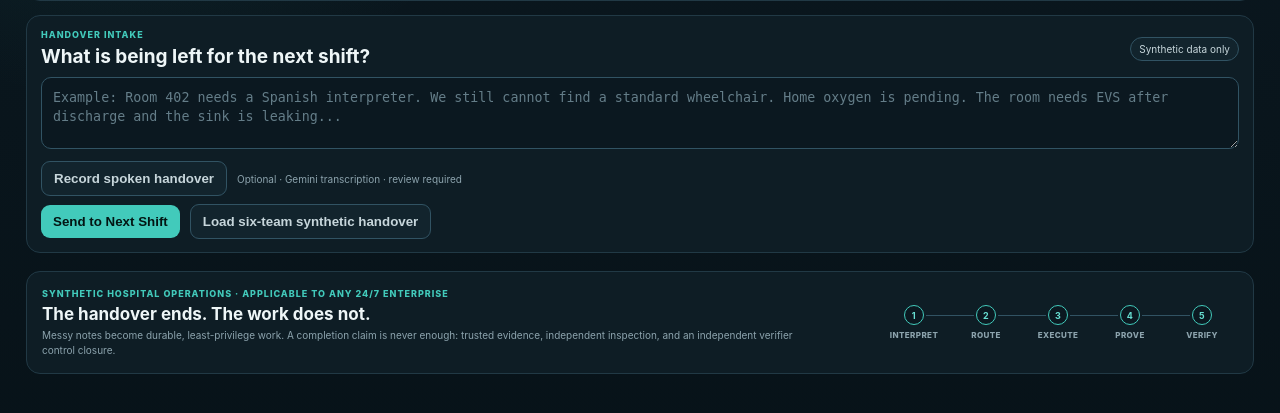
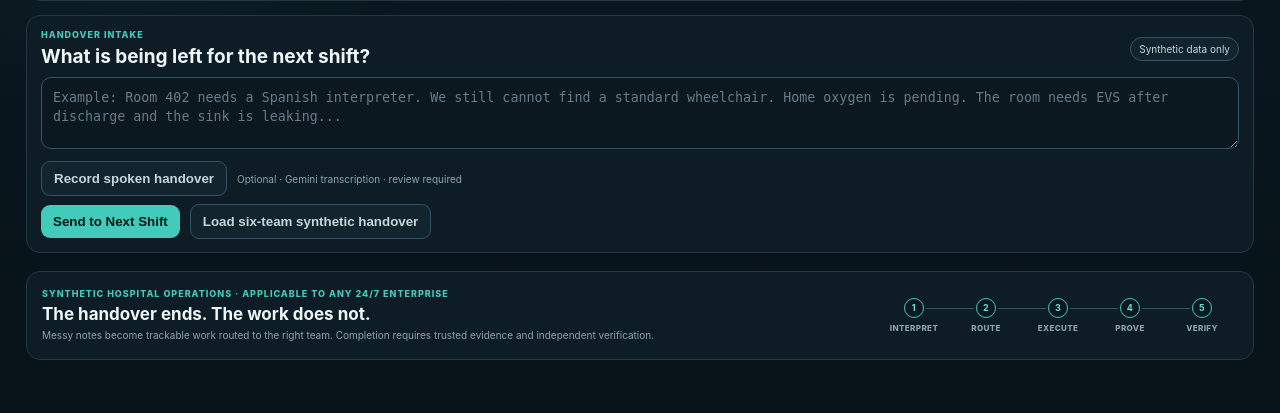
Before and after one commit to Paddyboy76/next-shift, a Flask app: page / in a window 1280 px wide. Shown: the part 279-692 px from the top of the page. Run offline with Flask 3, Linux system fonts and the light colour scheme; data that the repository does not hold is empty.

Commit message:
Use plain operational language in Operations Control

```diff
--- a/services/operations_ui/templates/index.html
+++ b/services/operations_ui/templates/index.html
@@ -27,9 +27,9 @@
       <div>
         <span class="eyebrow">Synthetic hospital operations · applicable to any 24/7 enterprise</span>
         <h2 id="demo-intro-title">The handover ends. The work does not.</h2>
-        <p>Messy notes become durable, least-privilege work. A completion claim is never enough: trusted evidence, independent inspection, and an independent verifier control closure.</p>
+        <p>Messy notes become trackable work routed to the right team. Completion requires trusted evidence and independent verification.</p>
       </div>
-      <ol class="proof-chain" aria-label="Governed operational lifecycle">
+      <ol class="proof-chain" aria-label="Operational lifecycle">
         <li><strong>1</strong><span>Interpret</span></li>
         <li><strong>2</strong><span>Route</span></li>
         <li><strong>3</strong><span>Execute</span></li>
@@ -145,5 +145,6 @@
 
   <script src="/static/app.js"></script>
   <script src="/static/deeplink.js"></script>
+  <script src="/static/plain-language.js"></script>
 </body>
 </html>
```
